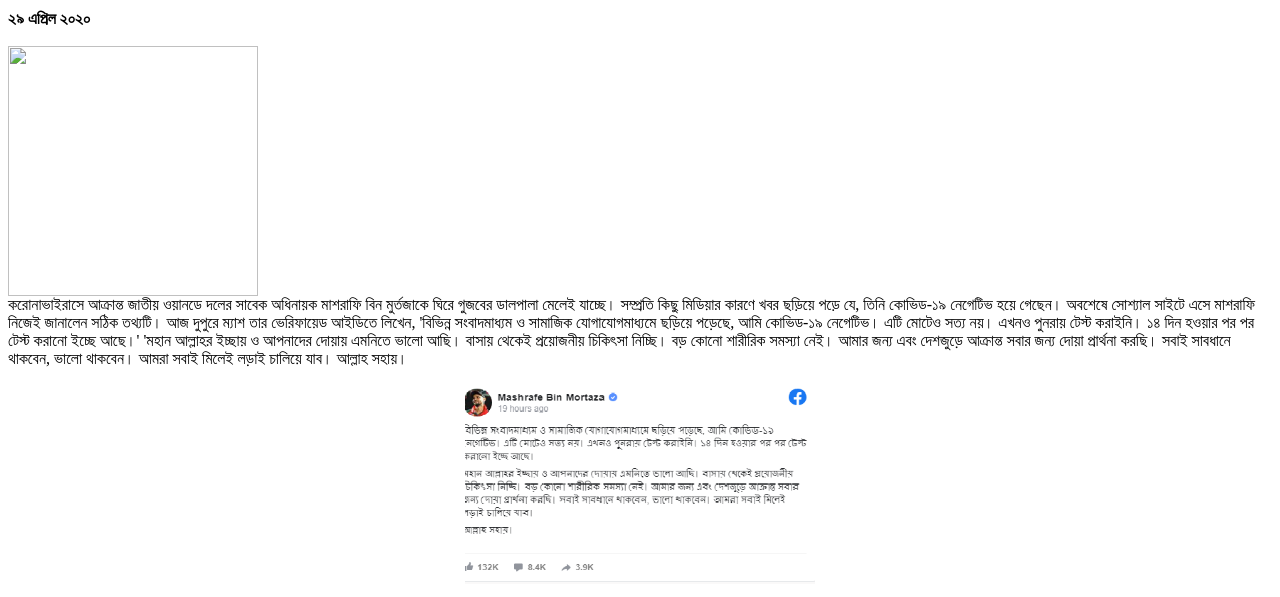
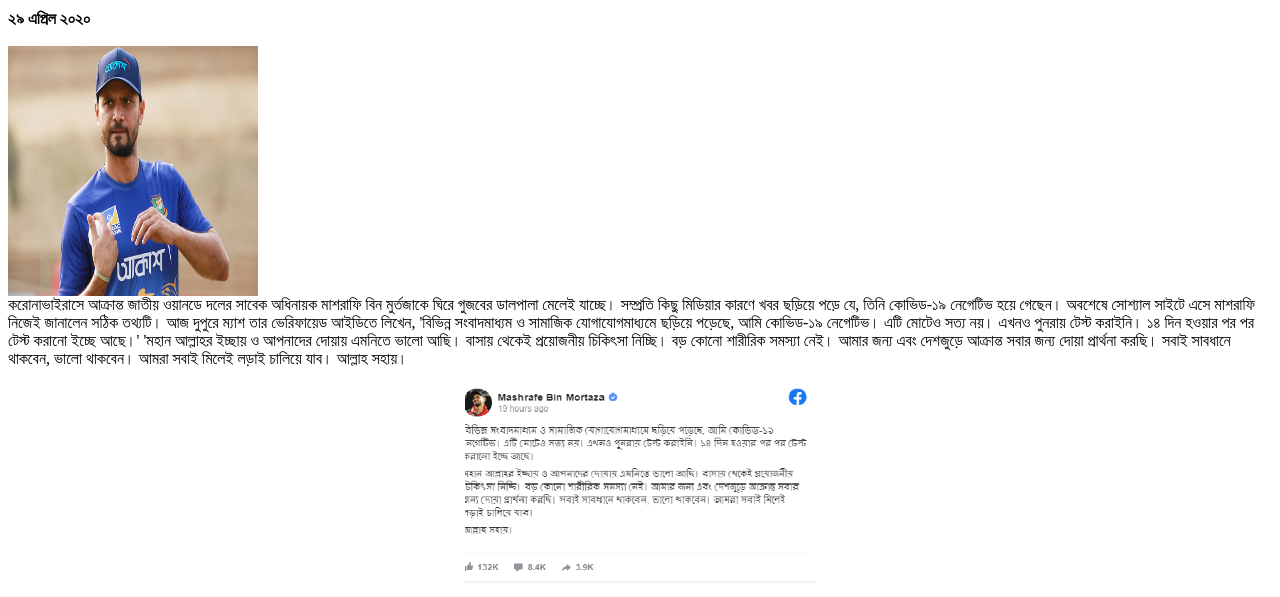
Before and after one commit to news-portal360/news-portal360.github.io, a plain HTML site: page index.html in a window 1280 px wide. Shown: the part 165-762 px from the top of the page. Drawn offline with Linux system fonts and the light colour scheme.

Commit message:
Update index.html

```diff
--- a/index.html
+++ b/index.html
@@ -8,7 +8,7 @@
 <p align="right"><a href="https://web.facebook.com/Cricket-Fans-BD-106370494241905/"><img src="facebook logo.jpg"></a>
 <p align="left">
 <b>২৯ এপ্রিল ২০২০</b></br></br>
-<img src=""width="250"height="250"></br>
+<img src="Mash.png"width="250"height="250"></br>
 
 
 করোনাভাইরাসে আক্রান্ত জাতীয় ওয়ানডে দলের সাবেক অধিনায়ক মাশরাফি বিন মুর্তজাকে ঘিরে গুজবের ডালপালা মেলেই যাচ্ছে। সম্প্রতি কিছু মিডিয়ার কারণে খবর ছড়িয়ে পড়ে যে, তিনি কোভিড-১৯ নেগেটিভ হয়ে গেছেন। অবশেষে সোশ্যাল সাইটে এসে মাশরাফি নিজেই জানালেন সঠিক তথ্যটি।
```
